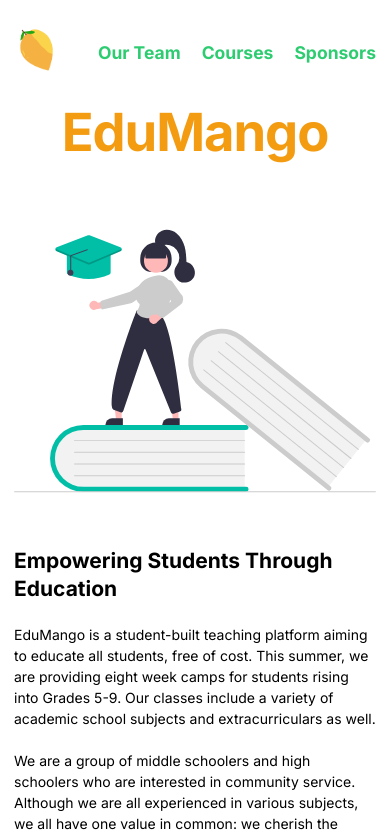
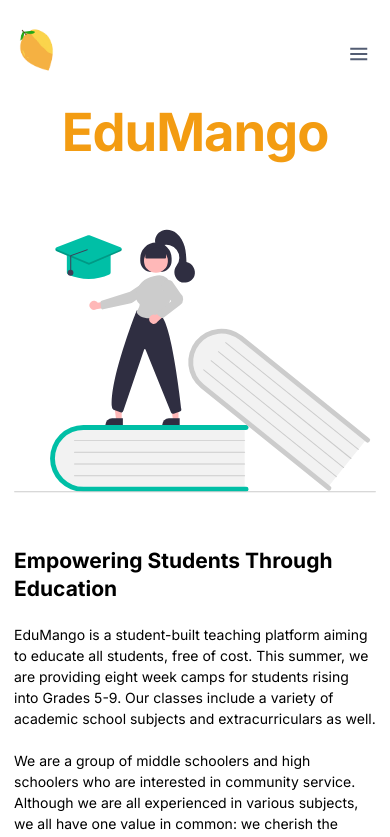
Before and after one commit to ShubhamPatilsd/www-edumango, a Next.js app: page / in a window 390 px wide. Shown: the top 837 px of the page. Built offline with nearby package versions, Linux system fonts and the light colour scheme.

Commit message:
made navbar more responsive and added framework for support us page

```diff
--- a/src/components/Footer.tsx
+++ /dev/null
@@ -1,21 +0,0 @@
-import React from "react";
-
-
-export const Footer = () => {
-  return (
-    <div className="bg-gray-100 border-t border-gray-200 mt-6 p-6  text-sm sm:text-base grid grid-cols-2 md:grid-cols-3">
-        <ul>
-            <li className="text-xs sm:text-base"><a className="underline text-blue-500 font-bold" href="/our-team">Our Team</a></li>
-            <li><a className="underline text-blue-500 font-bold" href="/courses">Courses</a></li>
-            <li><a className="underline text-blue-500 font-bold" href="/our-sponsors">Sponsors</a></li>
-        </ul>
-
-        <ul>
-            <li><a className="underline text-blue-500 font-bold " href="/logos.zip">Download</a> our logos. Logos must be accredited when used. The Edumango website must be linked or mentioned and viewable when logos are used.</li>
-
-        </ul>
-
-
-    </div>
-  );
-};
--- a/src/components/Marquee.tsx
+++ b/src/components/Marquee.tsx
@@ -70,7 +70,7 @@ const Marquee = () => {
   return (
     <div className="flex whitespace-no-wrap overflow-x-hidden">
       <div className="relative">
-        <ul className="flex animate-marquee">
+        <ul className="flex animate-marquee ">
           {quotes.map((quote, i) => {
             return (
               <li className="m-4">
--- a/src/components/Navbar.tsx
+++ b/src/components/Navbar.tsx
@@ -1,11 +1,13 @@
-import React from "react";
+import React, { useEffect, useRef, useState } from "react";
 import { Button } from "./Button";
 import Image from "next/image";
 
 export const Navbar: React.FC = () => {
+  const [isOpen, setIsOpen] = useState(false);
+
   return (
-
-    <nav className="flex bg-white  items-center justify-between py-8">
+    <div className="md:flex py-8  items-center justify-between">
+      <nav className="flex bg-white justify-between items-center">
         <a className="sm:block hidden" href="/">
           <Image
             src="/edumango-logo.svg"
@@ -17,7 +19,6 @@ export const Navbar: React.FC = () => {
             className="sm:hidden"
           />
         </a>
-
         <a className="sm:hidden block" href="/">
           <Image
             src="/mango.png"
@@ -29,25 +30,85 @@ export const Navbar: React.FC = () => {
             className="sm:hidden"
           />
         </a>
+        {/* <button
+          className="md:hidden border border-gray-200 rounded-md flex items-center p-1 focus:outline-none"
+          onClick={() => {
+            setIsOpen(!isOpen);
+          }}
+        >
+          <span className={`material-icons-round transition ease-in-out`}>
+            {isOpen ? "close" : "menu"}
+          </span>
+        </button> */}
 
-      <ul className="flex items-center space-x-6 md:space-x-7">
-        <li>
-          <a href="/our-team" className="hover:underline text-accent-secondary">
+        <button
+          className="text-gray-500 w-10 h-10 relative focus:outline-none bg-white md:hidden"
+          onClick={() => {
+            setIsOpen(!isOpen);
+          }}
+        >
+          <div className="block w-5 absolute left-1/2 top-1/2   transform  -translate-x-1/2 -translate-y-1/2">
+            <span
+              aria-hidden="true"
+              className={`block absolute h-0.5 w-5 bg-current transform transition duration-500 ease-in-out ${
+                isOpen ? "rotate-45" : "-translate-y-1.5"
+              }`}
+            ></span>
+            <span
+              aria-hidden="true"
+              className={`block absolute  h-0.5 w-5 bg-current   transform transition duration-500 ease-in-out ${
+                isOpen ? "opacity-0" : ""
+              }`}
+            ></span>
+            <span
+              aria-hidden="true"
+              className={`block absolute  h-0.5 w-5 bg-current transform  transition duration-500 ease-in-out ${
+                isOpen ? "-rotate-45" : "translate-y-1.5"
+              }`}
+            ></span>
+          </div>
+        </button>
+      </nav>
+      <div className="relative md:flex">
+        <ul
+          className={`absolute md:static w-max right-0 transform ${
+            !isOpen && "hidden"
+          } bg-white md:flex items-center md:space-x-7 md:border-0 border border-gray-100 md:shadow-none shadow-lg md:rounded-none rounded-md md:space-y-0 space-y-2 md:p-0 p-4 md:h-auto`}
+        >
+          <li className="flex justify-end md:block">
+            <a
+              href="/our-team"
+              className="hover:underline text-accent-secondary"
+            >
               <h4 className="text-xl sm:text-2xl">Our Team</h4>
             </a>
           </li>
-        <li>
-          <a href="/courses" className="hover:underline text-accent-secondary">
+          <li className="flex justify-end md:block">
+            <a
+              href="/courses"
+              className="hover:underline text-accent-secondary"
+            >
               <h4 className="text-xl sm:text-2xl">Courses</h4>
             </a>
           </li>
-        <li>
-          <a href="/our-sponsors" className="hover:underline text-accent-secondary">
+          <li className="flex justify-end md:block ">
+            <a
+              href="/our-sponsors"
+              className="hover:underline text-accent-secondary"
+            >
               <h4 className="text-xl sm:text-2xl">Sponsors</h4>
             </a>
           </li>
+          <li className="flex justify-end md:block">
+            <a
+              href="/support-us"
+              className="hover:underline text-accent-secondary"
+            >
+              <h4 className="text-xl sm:text-2xl">Support Us</h4>
+            </a>
+          </li>
         </ul>
-    </nav>
-
+      </div>
+    </div>
   );
 };
--- /dev/null
+++ b/src/modules/DonationPage.tsx
@@ -0,0 +1,23 @@
+import { Navbar } from "../components/Navbar";
+
+export default function Donation() {
+  return (
+    <>
+      <div className="md:px-12 px-4">
+        <Navbar />
+      </div>
+
+      <div className="space-y-6 md:px-12 px-4 md:mb-12 mb-4">
+        <h1 className="text-center text-accent-primary text-6xl">
+          Support Edumango
+        </h1>
+        <p className="text-center">
+          Lorem ipsum dolor sit, amet consectetur adipisicing elit. Eaque,
+          molestias repudiandae incidunt repellat veniam aut cumque soluta optio
+          modi omnis rerum tempora praesentium architecto error laboriosam
+          deleniti esse minima iste!
+        </p>
+      </div>
+    </>
+  );
+}
--- a/src/modules/NotFound.tsx
+++ b/src/modules/NotFound.tsx
@@ -1,18 +1,19 @@
-import React from "react"
-import { Navbar } from "../components/Navbar"
+import React from "react";
+import { Navbar } from "../components/Navbar";
 import Image from "next/image";
-import { Footer } from "../components/Footer";
 
-export default function NotFound(){
-    return(
+export default function NotFound() {
+  return (
     <>
       <div className="md:px-12 px-4">
-                <Navbar/>
+        <Navbar />
       </div>
       <div className="h-5/6 flex justify-center text-center  items-center">
         <div>
           <h1>404</h1>
-                    <p>Hmm, you must have ventured off somewhere while picking mangoes...</p>
+          <p>
+            Hmm, you must have ventured off somewhere while picking mangoes...
+          </p>
           <Image
             src="/lost.svg"
             alt="Oh no!"
@@ -23,7 +24,6 @@ export default function NotFound(){
           />
         </div>
       </div>
-            <Footer/>
     </>
-    )
+  );
 }
--- a/src/modules/landing.tsx
+++ b/src/modules/landing.tsx
@@ -2,7 +2,7 @@ import { Navbar } from "../components/Navbar";
 import Image from "next/image";
 import Fade from "react-reveal/Fade";
 import { Button } from "../components/Button";
-import { Footer } from "../components/Footer";
+
 import Marquee from "../components/Marquee";
 import MarqueeCard from "../components/MarqueeCard";
 
@@ -252,8 +252,6 @@ export default function Landing() {
           </div>
         </div>
       </Fade>
-
-      <Footer />
     </>
   );
 }
--- a/src/modules/sponsors.tsx
+++ b/src/modules/sponsors.tsx
@@ -1,53 +1,53 @@
 import { Navbar } from "../components/Navbar";
 import SponsorCard from "../components/SponsorCard";
-import { Footer } from "../components/Footer";
-
 
 export default function Sponsors() {
-
   const sponsors = [
     {
       logo: "https://cdn.discordapp.com/attachments/832365353660317726/851153743231057960/unknown.png",
       name: "Coconut Hill",
-            link: "https://coconuthill.com/"
+      link: "https://coconuthill.com/",
     },
     {
       logo: "https://media-cdn.grubhub.com/image/upload/d_search:browse-images:default.jpg/w_100,h_100,f_auto,fl_lossy,q_80,c_fit/k55mayucbgf4p0tcvqdc",
       name: "Lovely Sweets & Snacks",
-            link: "http://lovelysweets.synthasite.com/"
+      link: "http://lovelysweets.synthasite.com/",
     },
     {
       logo: "https://www.superindiaonline.com/images/logo/super-india-logo-v1.svg",
       name: "Super India",
-            link: "https://www.superindiaonline.com/"
+      link: "https://www.superindiaonline.com/",
     },
     {
       logo: "https://nilgiriscashandcarry.com/assets/images/logo/logo-light.png",
       name: "Nilgiris Cash And Carry",
-            link: "https://nilgiriscashandcarry.com/"
-        }
-    ]
+      link: "https://nilgiriscashandcarry.com/",
+    },
+  ];
   return (
     <>
       <div className="md:px-12 px-4">
         <Navbar />
       </div>
 
-
       <div className="space-y-6 md:px-12 px-4 md:mb-12 mb-4">
-        <h1 className="text-center text-accent-primary text-6xl">Our Sponsors</h1>
+        <h1 className="text-center text-accent-primary text-6xl">
+          Our Sponsors
+        </h1>
 
         <div className="grid md:grid-cols-2  lg:grid-cols-3 sm:grid-cols-2 gap-4">
-        {sponsors.map((sponsor, i)=>{
-            return <SponsorCard logo={sponsor.logo} key={i} name={sponsor.name} link={sponsor.link}/>
+          {sponsors.map((sponsor, i) => {
+            return (
+              <SponsorCard
+                logo={sponsor.logo}
+                key={i}
+                name={sponsor.name}
+                link={sponsor.link}
+              />
+            );
           })}
-
         </div>
       </div>
-
-        <h2><br/><br/></h2>
-          <Footer/>
-
     </>
-  )
+  );
 }
--- /dev/null
+++ b/src/pages/support-us.tsx
@@ -0,0 +1,3 @@
+import Donation from "../modules/DonationPage";
+
+export default Donation;
```
Also changed, not shown: src/modules/courses.tsx (+121 -48 lines), src/modules/staff.tsx (+24 -26 lines). Lines whose indentation alone changed are shown as unchanged.
